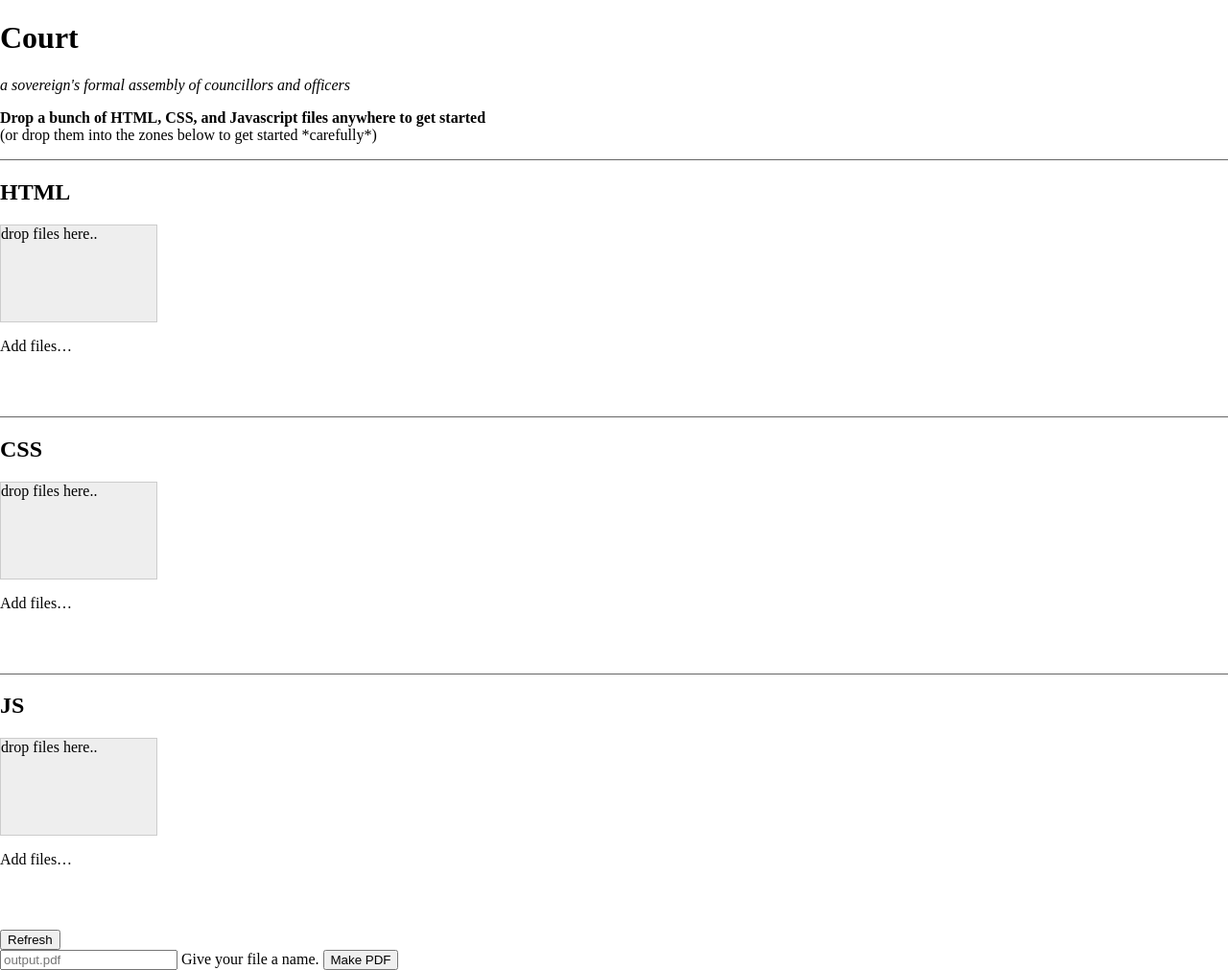
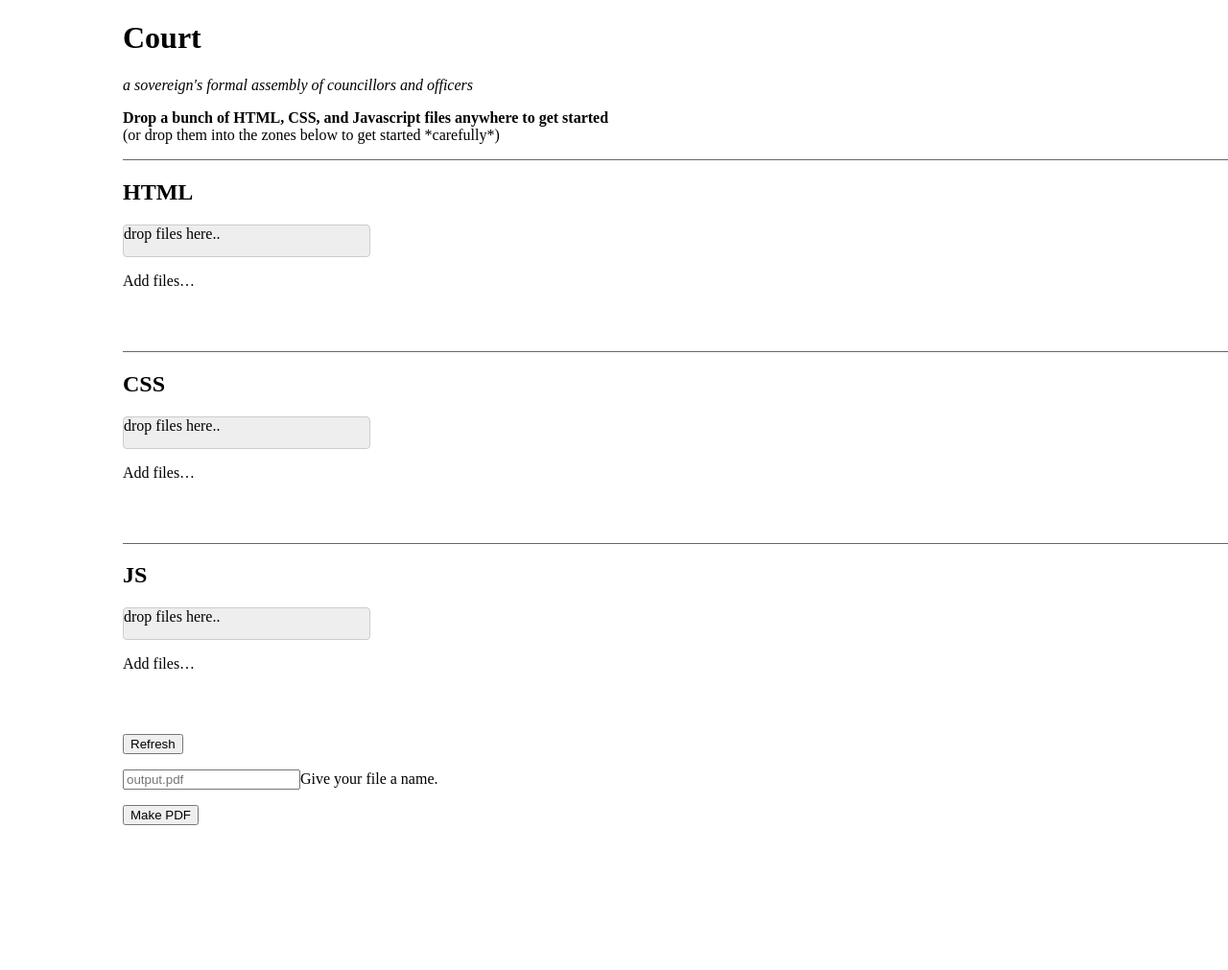
Before and after one commit to adriencater/Court, a PHP site: page / in a window 1280 px wide. Shown: the whole page at 96% size. After the commit the page ends 860 px from the top, so only its background shows below. Run offline with PHP 8.4, Linux system fonts and the light colour scheme; some libraries are stand-ins or nearby versions.

Commit message:
adjustments

```diff
--- a/index.php
+++ b/index.php
@@ -67,18 +67,18 @@
 	</div><!-- end #input -->
 
 	<div ID="control" class="span2">
+		<i class="icon--arrow-right"></i>
 		<button type="submit" class="btn btn-primary start">
 			<i class="icon-refresh"></i><span>Refresh</span>
 		</button>
 	</div><!-- end #control -->
 
 	<div ID="output" class="span4">
-		<i class="icon-file"></i>
-		<input type="text" class="span3" placeholder="output.pdf">
-		<span class="help-inline">Give your file a name.</span>
-		<button type="submit" class="btn btn-primary start">
+		<p><i class="icon-file"></i></p>
+		<p><input type="text" class="span3" placeholder="output.pdf"><span class="help-inline">Give your file a name.</span></p>
+		<p><button type="submit" class="btn btn-primary start">
 			<i class="icon-file"></i><span>Make PDF</span>
-		</button>
+		</button></p>
 	</div><!-- end #output -->
 
 </div> <!-- end .row-->
--- a/lib/style.css
+++ b/lib/style.css
@@ -1,14 +1,20 @@
 BODY{
 	margin:auto;
+	margin-left: 128px;
 }
 
 .dropZone{
-	width:162px;
-	height:100px;
+	width:256px;
+	height:32px;
 	background-color:#EEE;
 	border: 1px solid #CCC;
 	margin-top: 1em;
 	margin-bottom: 1em;
+
+	-moz-border-radius: 4px;
+	-webkit-border-radius: 4px;
+	-khtml-border-radius: 4px; /* for old Konqueror browsers */
+	border-radius: 4px; /* future proofing */
 }
 
 #input{
```
